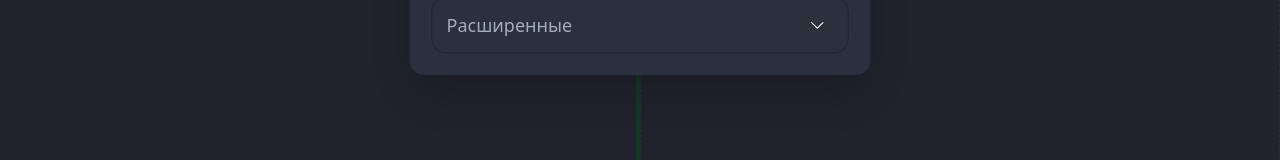
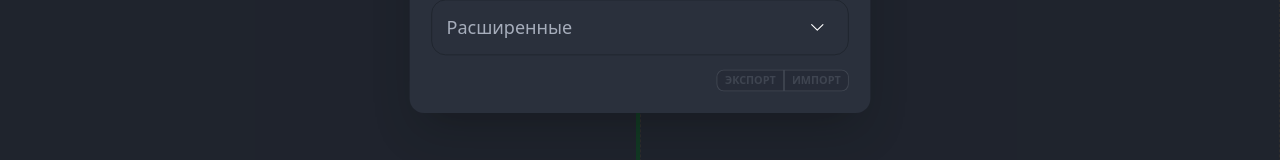
Before and after one commit to eckeriaue/vue-code-editor, a Vue app: page / in a window 1280 px wide. Both pictures are taken after a click on the button 28 px from the left and 24 px from the top of the page. Shown: the part 402-562 px from the top of the page. Built offline with nearby package versions, Linux system fonts and the light colour scheme.

Commit message:
beta export & import settings

```diff
--- a/src/components/settings/EditorSettings.vue
+++ b/src/components/settings/EditorSettings.vue
@@ -109,6 +109,10 @@ import Collapse from '../shared/Collapse.vue';
           </Collapse>
         </div>
 
+        <div class="input-group ml-auto w-fit mt-4">
+          <button disabled class="btn btn-outline btn-xs">экспорт</button>
+          <button disabled class="btn btn-outline btn-xs">импорт</button>
+        </div>
       </div>
     </div>
   </Teleport>
```
